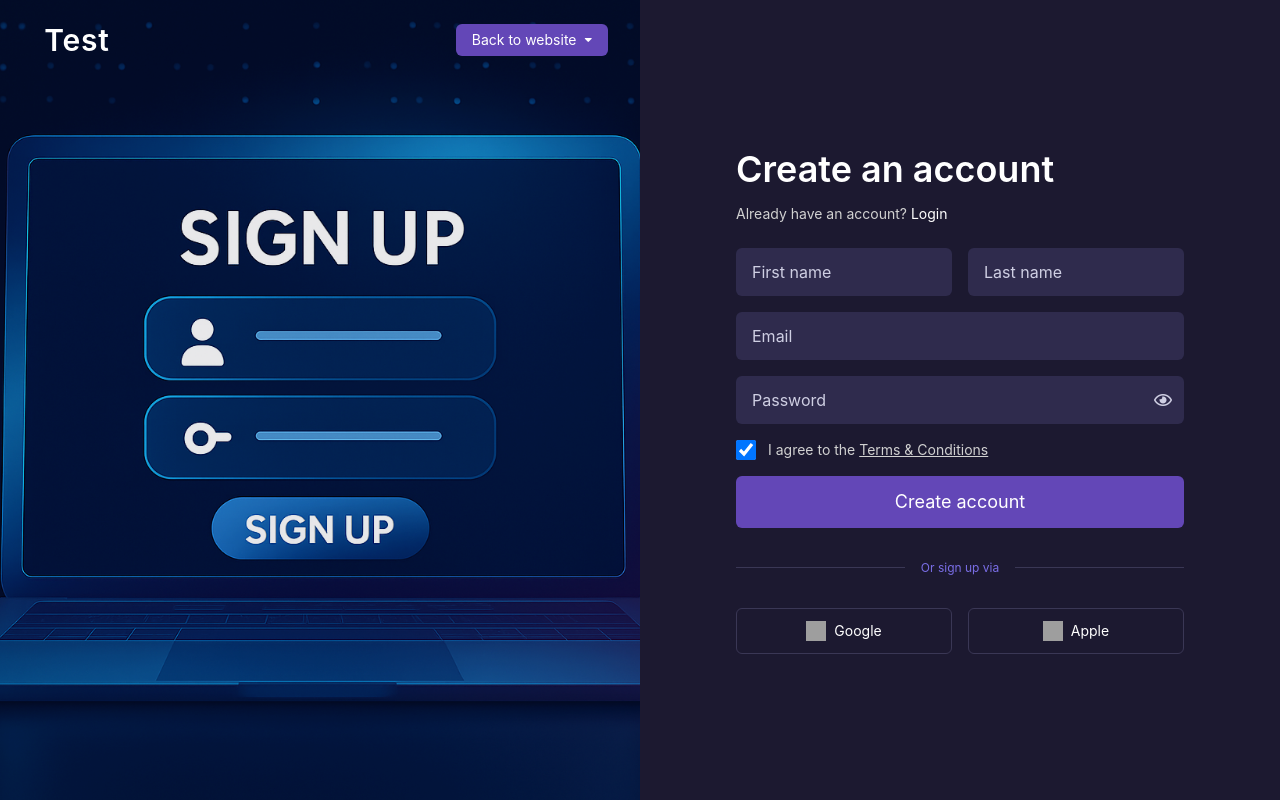
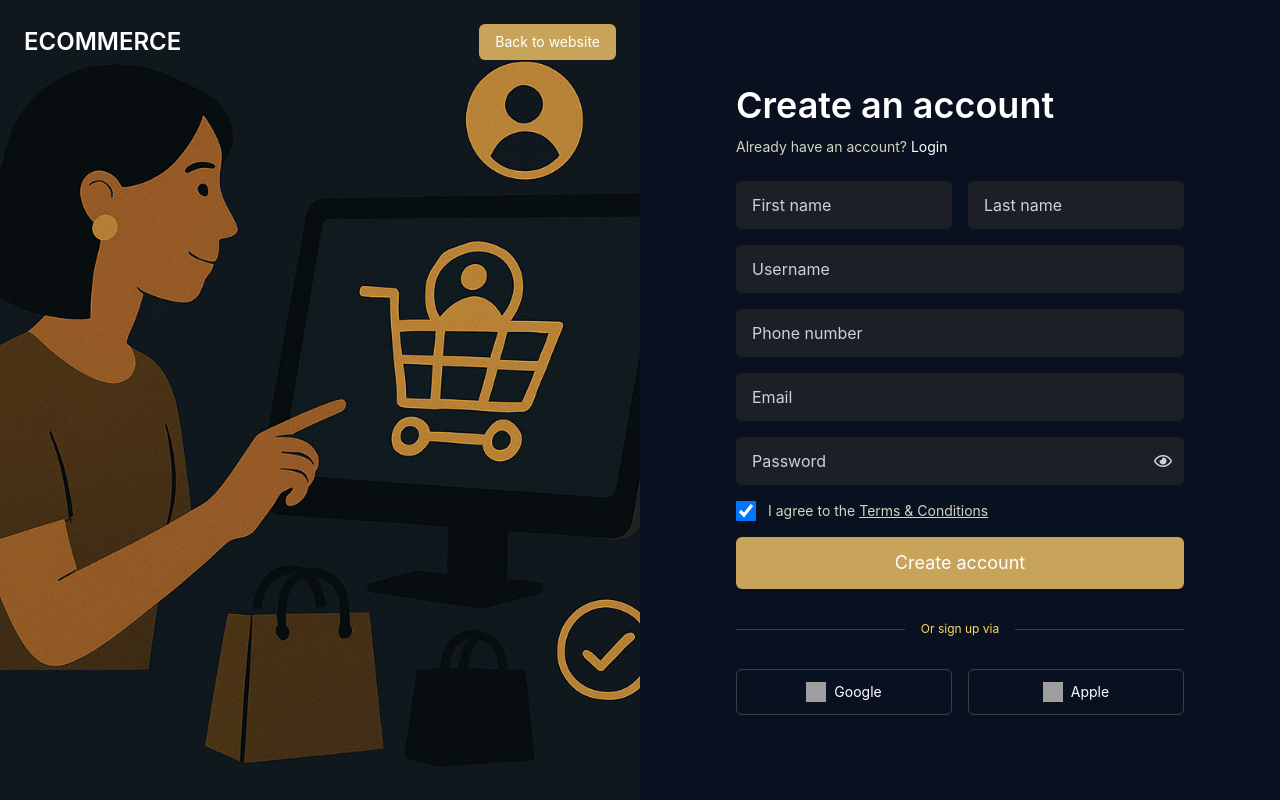
Before and after one commit to prince-sunsara/ECommerce-Frontend, a React (Vite) app: page /seller-sign-up in a window 1280 px wide. Built offline with nearby package versions, Linux system fonts and the light colour scheme; grey boxes are pictures that could not be loaded.

Commit message:
Big Update Change Theme Of Website!

```diff
--- a/src/pages/SellerRegister/SellerLogin.jsx
+++ b/src/pages/SellerRegister/SellerLogin.jsx
@@ -1,22 +1,28 @@
-import loginBg from "../../assets/images/login_bg.png";
+import loginBg from "../../assets/images/login-signup.png";
+import { Link, useNavigate } from "react-router";
 
 export default function SellerLogin() {
+  const navigate = useNavigate();
+
+  const handleClick = () => {
+    navigate("/");
+  };
   return (
-    <div className="min-h-screen flex justify-center flex-col md:flex-row bg-[var(--primary-bg)] text-white font-inter">
-      {/* Left side (hidden on mobile) */}
+    <div className="min-h-screen flex flex-col md:flex-row bg-[var(--primary-bg)] text-white font-inter justify-center">
+      {/* Left image side (hidden on small screens) */}
       <div className="hidden md:flex md:w-1/2 relative flex-col justify-between">
         <div className="p-8 pt-6 flex justify-between items-center z-10">
-          <div className="w-[90px] h-[30px] flex items-center justify-center">
+          <div className="w-[200px] h-[30px] flex items-center justify-center">
             <h1 className="text-white text-3xl font-semibold tracking-wide select-none">
-              Test
+              ECOMMERCE
             </h1>
           </div>
           <button
             type="button"
+            onClick={handleClick}
             className="px-4 py-1.5 bg-[var(--primary-color)] rounded-md text-white text-sm font-normal hover:bg-[var(--primary-hover)] transition flex items-center w-max cursor-pointer"
           >
             Back to website
-            <i className="fas fa-caret-down ml-2 text-white text-xs"></i>
           </button>
         </div>
         <img
@@ -28,7 +34,7 @@ export default function SellerLogin() {
         />
       </div>
 
-      {/* Right side (form) */}
+      {/* Right form side */}
       <div className="w-full md:w-1/2 flex flex-col justify-center items-center px-6 py-12 sm:px-12 md:px-20 lg:px-24 bg-[var(--primary-bg)]">
         <div className="w-full max-w-md">
           <h1 className="text-white text-4xl font-semibold mb-3 leading-tight">
@@ -36,10 +42,11 @@ export default function SellerLogin() {
           </h1>
           <p className="text-[var(--text-light)] text-sm mb-6">
             Don’t have an account?{" "}
-            <a href="#" className="text-white hover:underline font-normal">
+            <Link to="/seller-sign-up" className="text-white hover:underline font-normal">
               Sign Up
-            </a>
+            </Link>
           </p>
+
           <form className="space-y-4 w-full">
             <input
               type="email"
@@ -72,12 +79,12 @@ export default function SellerLogin() {
               />
               <span>
                 I agree to the{" "}
-                <a
-                  href="#"
+                <Link
+                  to="/terms-and-conditions"
                   className="underline hover:text-[var(--link-hover)]"
                 >
                   Terms &amp; Conditions
-                </a>
+                </Link>
               </span>
             </label>
             <button
--- a/src/pages/SellerRegister/SellerSignUp.jsx
+++ b/src/pages/SellerRegister/SellerSignUp.jsx
@@ -1,46 +1,47 @@
-import signUpBg from "../../assets/images/sign_up_bg.png";
+import signUpBg from "../../assets/images/login-signup.png";
+import { Link, useNavigate } from "react-router";
 
 export default function SellerSignUp() {
+    const navigate = useNavigate();
+
+  const handleClick = () => {
+    navigate("/"); // Navigates to home page
+  };
   return (
     <div className="min-h-screen flex justify-center flex-col md:flex-row bg-[var(--primary-bg)] text-white font-inter">
-      {/* Left side (hidden on mobile) */}
-      <div className="hidden md:flex md:w-1/2 relative flex-col justify-between">
-        <div className="p-8 pt-6 flex justify-between items-center z-10">
-          <div className="w-[90px] h-[30px] flex items-center justify-center">
-            <h1 className="text-white text-3xl font-semibold tracking-wide select-none">
-              Test
-            </h1>
-          </div>
+          {/* Left side image (hidden on small screens) */}
+          <div className="hidden md:flex md:w-1/2 relative">
+            <img
+              src={signUpBg}
+              alt="Sign up background"
+              className="absolute inset-0 w-full h-full object-cover z-0 opacity-90"
+            />
+            <div className="absolute top-0 left-0 right-0 p-6 flex justify-between items-center z-10">
+              <div className="text-2xl font-semibold">ECOMMERCE</div>
               <button
                 type="button"
-            className="px-4 py-1.5 bg-[var(--primary-color)] rounded-md text-white text-sm font-normal hover:bg-[var(--primary-hover)] transition flex items-center w-max cursor-pointer"
+                onClick={handleClick}
+                className="px-4 py-2 bg-[var(--primary-color)] rounded-md text-white text-sm hover:bg-[var(--primary-hover)] transition"
               >
                 Back to website
-            <i className="fas fa-caret-down ml-2 text-white text-xs"></i>
               </button>
             </div>
-        <img
-          alt="Dark purple desert dunes landscape with purple sky"
-          className="absolute inset-0 w-full h-full object-cover z-0 opacity-90"
-          src={signUpBg}
-          width="600"
-          height="900"
-        />
           </div>
 
-      {/* Right side (form) */}
-      <div className="w-full md:w-1/2 flex flex-col justify-center items-center px-6 py-6 md:py-12 sm:px-12 md:px-20 lg:px-24 bg-[var(--primary-bg)]">
+          {/* Right side form */}
+          <div className="w-full md:w-1/2 flex justify-center items-center px-6 py-6 md:py-12 sm:px-8 md:px-12 lg:px-20 xl:px-24 bg-[var(--primary-bg)]">
             <div className="w-full max-w-md">
-          <h1 className="text-white text-4xl font-semibold mb-3 leading-tight">
+              <h1 className="text-3xl sm:text-4xl font-semibold mb-3">
                 Create an account
               </h1>
-          <p className="text-[var(--text-light)] text-sm mb-6">
+              <p className="text-sm text-[var(--text-light)] mb-6">
                 Already have an account?{" "}
-            <a href="#" className="text-white hover:underline font-normal">
+                <Link to="/seller-login" className="text-white hover:underline">
                   Login
-            </a>
+                </Link>
               </p>
-          <form className="space-y-4 w-full">
+
+              <form className="space-y-4">
                 <div className="flex flex-col sm:flex-row sm:space-x-4 space-y-4 sm:space-y-0">
                   <input
                     type="text"
@@ -55,12 +56,28 @@ export default function SellerSignUp() {
                     className="bg-[var(--input-bg)] rounded-md px-4 py-3 text-white placeholder-[#cfcfe3] focus:outline-none focus:ring-2 focus:ring-[var(--ring-color)] flex-1 md:w-1/2"
                   />
                 </div>
+
+                <input
+                  type="text"
+                  placeholder="Username"
+                  required
+                  className="bg-[var(--input-bg)] rounded-md px-4 py-3 w-full text-white placeholder-[#cfcfe3] focus:outline-none focus:ring-2 focus:ring-[var(--ring-color)]"
+                />
+
+                <input
+                  type="tel"
+                  placeholder="Phone number"
+                  required
+                  className="bg-[var(--input-bg)] rounded-md px-4 py-3 w-full text-white placeholder-[#cfcfe3] focus:outline-none focus:ring-2 focus:ring-[var(--ring-color)]"
+                />
+
                 <input
                   type="email"
                   placeholder="Email"
                   required
-              className="bg-[var(--input-bg)] rounded-md px-4 py-3 text-white placeholder-[#cfcfe3] w-full focus:outline-none focus:ring-2 focus:ring-[var(--ring-color)]"
+                  className="bg-[var(--input-bg)] rounded-md px-4 py-3 w-full text-white placeholder-[#cfcfe3] focus:outline-none focus:ring-2 focus:ring-[var(--ring-color)]"
                 />
+
                 <div className="relative w-full">
                   <input
                     type="password"
@@ -70,72 +87,71 @@ export default function SellerSignUp() {
                   />
                   <button
                     type="button"
-                aria-label="Toggle password visibility"
                     className="absolute inset-y-0 right-3 flex items-center text-[#cfcfe3] hover:text-white"
                     tabIndex={-1}
                   >
                     <i className="far fa-eye"></i>
                   </button>
                 </div>
-            <label className="flex items-center space-x-3 text-[var(--text-light)] text-sm">
+
+                <label className="flex items-center space-x-3 text-sm text-[var(--text-light)]">
                   <input
                     type="checkbox"
                     required
                     defaultChecked
-                className="w-5 h-5 rounded border-none bg-white text-[var(--primary-bg)] cursor-pointer"
+                    className="w-5 h-5 rounded bg-white text-[var(--primary-bg)]"
                   />
                   <span>
                     I agree to the{" "}
-                <a
-                  href="#"
+                    <Link to="/terms-and-conditions"
                       className="underline hover:text-[var(--link-hover)]"
                     >
-                  Terms &amp; Conditions
-                </a>
+                      Terms & Conditions
+                    </Link>
                   </span>
                 </label>
+
                 <button
                   type="submit"
-              className="w-full bg-[var(--primary-color)] rounded-md py-3 text-white text-lg font-normal hover:bg-[var(--primary-hover)] transition cursor-pointer"
+                  className="w-full bg-[var(--primary-color)] rounded-md py-3 text-white text-lg hover:bg-[var(--primary-hover)] transition"
                 >
                   Create account
                 </button>
               </form>
 
+              {/* Divider */}
               <div className="flex items-center my-8 space-x-4">
                 <hr className="flex-grow border-[var(--border-color)]" />
-            <span className="text-[var(--highlight-color)] text-xs whitespace-nowrap">
+                <span className="text-xs text-[var(--highlight-color)] whitespace-nowrap">
                   Or sign up via
                 </span>
                 <hr className="flex-grow border-[var(--border-color)]" />
               </div>
 
-          <div className="flex space-x-4">
+              {/* Social buttons */}
+              <div className="flex flex-col sm:flex-row sm:space-x-4 space-y-4 sm:space-y-0">
                 <button
                   type="button"
-              className="cursor-pointer flex items-center justify-center space-x-2 border border-[var(--border-color)] rounded-md py-3 px-6 w-full hover:border-[var(--ring-color)] transition"
+                  className="flex items-center justify-center space-x-2 border border-[var(--border-color)] rounded-md py-3 px-6 w-full hover:border-[var(--ring-color)] transition"
                 >
                   <img
                     src="https://storage.googleapis.com/a1aa/image/c754ac72-6d4f-49d9-de94-826702f3bc3f.jpg"
-                alt="Google logo"
+                    alt="Google"
                     className="w-5 h-5"
-                width="20"
-                height="20"
                   />
-              <span className="text-white text-sm font-normal">Google</span>
+                  <span className="text-sm text-white">Google</span>
                 </button>
+
                 <button
                   type="button"
-              className="cursor-pointer flex items-center justify-center space-x-2 border border-[var(--border-color)] rounded-md py-3 px-6 w-full hover:border-[var(--ring-color)] transition"
+                  className="flex items-center justify-center space-x-2 border border-[var(--border-color)] rounded-md py-3 px-6 w-full hover:border-[var(--ring-color)] transition"
                 >
                   <img
                     src="https://upload.wikimedia.org/wikipedia/commons/3/31/Apple_logo_white.svg"
-                alt="Apple logo"
+                    alt="Apple"
                     className="w-5 h-5"
-                width="20"
-                height="20"
                   />
-              <span className="text-white text-sm font-normal">Apple</span>
+                  <span className="text-sm text-white">Apple</span>
                 </button>
               </div>
             </div>
--- a/src/pages/UserRegister/UserLogin.jsx
+++ b/src/pages/UserRegister/UserLogin.jsx
@@ -1,22 +1,28 @@
-import loginBg from "../../assets/images/login_bg.png";
+import loginBg from "../../assets/images/login-signup.png";
+import { Link, useNavigate } from "react-router";
 
 export default function UserLogin() {
+  const navigate = useNavigate();
+
+  const handleClick = () => {
+    navigate("/"); // Navigates to home page
+  };
   return (
     <div className="min-h-screen flex flex-col md:flex-row bg-[var(--primary-bg)] text-white font-inter justify-center">
       {/* Left image side (hidden on small screens) */}
       <div className="hidden md:flex md:w-1/2 relative flex-col justify-between">
         <div className="p-8 pt-6 flex justify-between items-center z-10">
-          <div className="w-[90px] h-[30px] flex items-center justify-center">
+          <div className="w-[200px] h-[30px] flex items-center justify-center">
             <h1 className="text-white text-3xl font-semibold tracking-wide select-none">
-              Test
+              ECOMMERCE
             </h1>
           </div>
           <button
             type="button"
+            onClick={handleClick}
             className="px-4 py-1.5 bg-[var(--primary-color)] rounded-md text-white text-sm font-normal hover:bg-[var(--primary-hover)] transition flex items-center w-max cursor-pointer"
           >
             Back to website
-            <i className="fas fa-caret-down ml-2 text-white text-xs"></i>
           </button>
         </div>
         <img
@@ -36,9 +42,9 @@ export default function UserLogin() {
           </h1>
           <p className="text-[var(--text-light)] text-sm mb-6">
             Don’t have an account?{" "}
-            <a href="#" className="text-white hover:underline font-normal">
+            <Link to="/user-sign-up" className="text-white hover:underline font-normal">
               Sign Up
-            </a>
+            </Link>
           </p>
 
           <form className="space-y-4 w-full">
@@ -73,12 +79,12 @@ export default function UserLogin() {
               />
               <span>
                 I agree to the{" "}
-                <a
-                  href="#"
+                <Link
+                  to="/terms-and-conditions"
                   className="underline hover:text-[var(--link-hover)]"
                 >
                   Terms &amp; Conditions
-                </a>
+                </Link>
               </span>
             </label>
             <button
--- a/src/pages/UserRegister/UserSignUp.jsx
+++ b/src/pages/UserRegister/UserSignUp.jsx
@@ -1,7 +1,12 @@
-import React from "react";
-import signUpBg from "../../assets/images/sign_up_bg.png";
+import signUpBg from "../../assets/images/login-signup.png";
+import { Link, useNavigate } from "react-router";
+export default function UserSignUp() {
+  const navigate = useNavigate();
 
-export default function UserSignUp() {
+  const handleClick = () => {
+    navigate("/"); // Navigates to home page
+  };
+
   return (
     <div className="min-h-screen flex justify-center flex-col md:flex-row bg-[var(--primary-bg)] text-white font-inter">
       {/* Left side image (hidden on small screens) */}
@@ -12,9 +17,10 @@ export default function UserSignUp() {
           className="absolute inset-0 w-full h-full object-cover z-0 opacity-90"
         />
         <div className="absolute top-0 left-0 right-0 p-6 flex justify-between items-center z-10">
-          <div className="text-2xl font-semibold">Test</div>
+          <div className="text-2xl font-semibold">ECOMMERCE</div>
           <button
             type="button"
+            onClick={handleClick}
             className="px-4 py-2 bg-[var(--primary-color)] rounded-md text-white text-sm hover:bg-[var(--primary-hover)] transition"
           >
             Back to website
@@ -30,9 +36,9 @@ export default function UserSignUp() {
           </h1>
           <p className="text-sm text-[var(--text-light)] mb-6">
             Already have an account?{" "}
-            <a href="#" className="text-white hover:underline">
+            <Link to="/user-login" className="text-white hover:underline">
               Login
-            </a>
+            </Link>
           </p>
 
           <form className="space-y-4">
@@ -50,6 +56,20 @@ export default function UserSignUp() {
                 className="bg-[var(--input-bg)] rounded-md px-4 py-3 text-white placeholder-[#cfcfe3] focus:outline-none focus:ring-2 focus:ring-[var(--ring-color)] flex-1 md:w-1/2"
               />
             </div>
+
+            <input
+              type="text"
+              placeholder="Username"
+              required
+              className="bg-[var(--input-bg)] rounded-md px-4 py-3 w-full text-white placeholder-[#cfcfe3] focus:outline-none focus:ring-2 focus:ring-[var(--ring-color)]"
+            />
+
+            <input
+              type="tel"
+              placeholder="Phone number"
+              required
+              className="bg-[var(--input-bg)] rounded-md px-4 py-3 w-full text-white placeholder-[#cfcfe3] focus:outline-none focus:ring-2 focus:ring-[var(--ring-color)]"
+            />
 
             <input
               type="email"
@@ -83,12 +103,11 @@ export default function UserSignUp() {
               />
               <span>
                 I agree to the{" "}
-                <a
-                  href="#"
+                <Link to="/terms-and-conditions"
                   className="underline hover:text-[var(--link-hover)]"
                 >
                   Terms & Conditions
-                </a>
+                </Link>
               </span>
             </label>
 
--- a/src/styles/colors.css
+++ b/src/styles/colors.css
@@ -1,14 +1,18 @@
 @import "tailwindcss";
 :root {
-  --primary-bg: #1c1930;
-  --input-bg: #2f2b4d;
-  --primary-color: #6347b7;
-  --primary-hover: #5036a3;
-  --ring-color: #5a52c6;
-  --text-light: #d1d1d1;
-  --border-color: #3a3755;
-  --link-hover: #5a52c6;
-  --highlight-color: #7a6ee6;
+  --primary-bg: #091120;
+  --input-bg: #1C1F26;
+  --primary-color: #c7a459;
+  --primary-hover: #8f7233;
+  --ring-color: #E6C76F;
+  --text-light: #d6d4bf;
+  --text-dark-light: #dad5c3;
+  --border-color: #3E3E4B;
+  --link-hover: #FFE28F;
+  --highlight-color: #FFD666;
+  --button-text-color: #081220;
+  --border-bg: #d2c88b;
+  --border-gradient: linear-gradient(90deg, #d9b95b, #f4d88b, #d9b95b);
 }
 
 body {
```
Also changed, not shown: src/assets/images/login-signup.png (added). Lines whose indentation alone changed are shown as unchanged.
